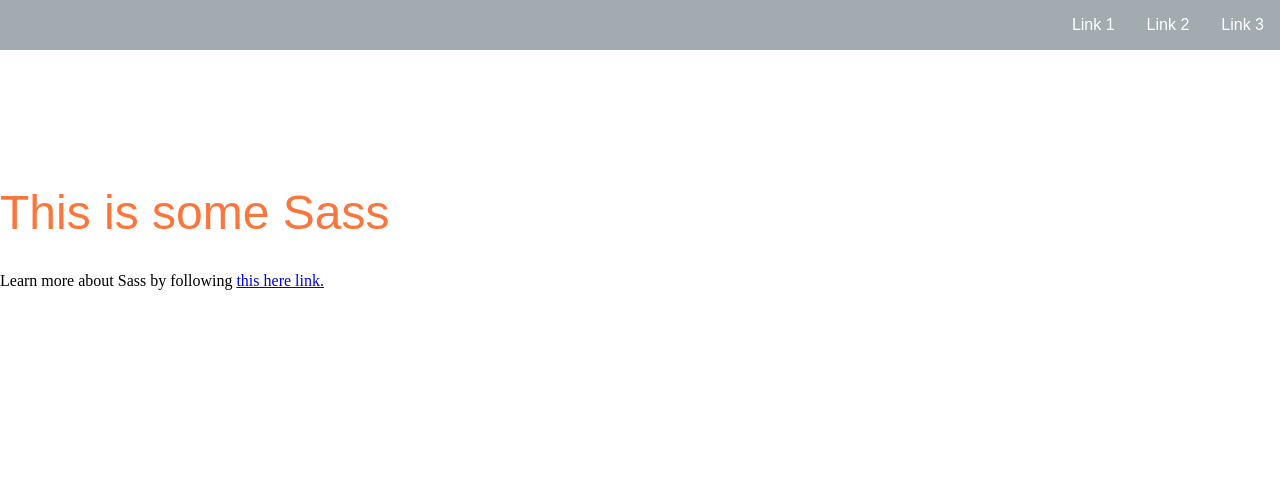
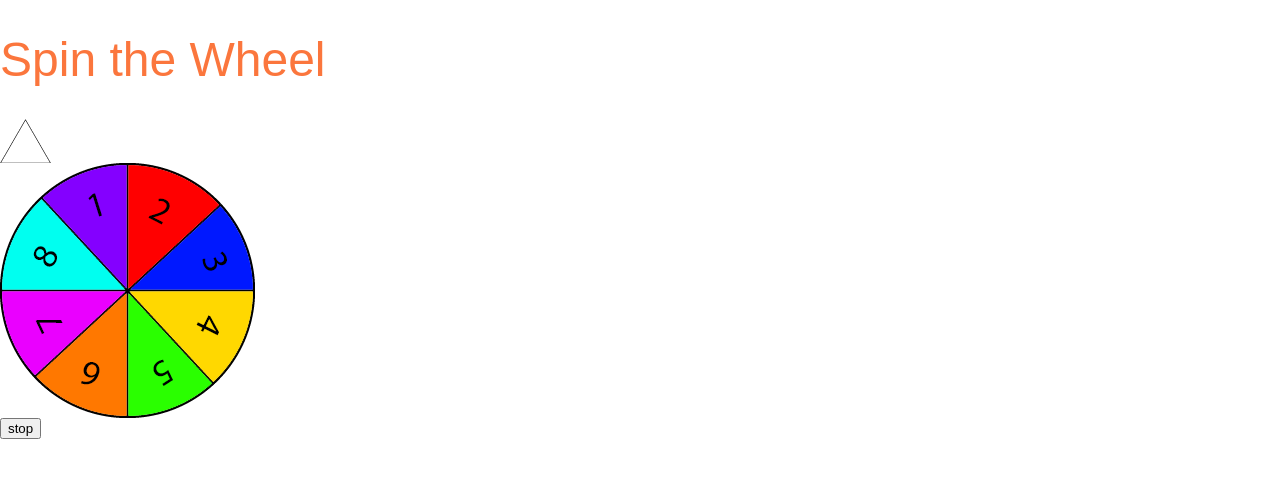
Before and after one commit to AphoticArk/415-class6, a website: page index.html in a window 1280 px wide. Drawn offline with Linux system fonts and the light colour scheme.

Commit message:
added content

```diff
--- a/index.html
+++ b/index.html
@@ -4,23 +4,17 @@
     <meta charset="UTF-8">
     <meta name="viewport" content="width=device-width, initial-scale=1.0">
     <meta http-equiv="X-UA-Compatible" content="ie=edge">
-    <title>Sass Demo</title>
+    <title>Spin the Wheel</title>
     <meta name="description" content="This is a demo for some Sassiness">
     <link href="css/style.css" rel="stylesheet">
 </head>
 <body>
-    <header>
-        <nav>
-            <ul class="menu">
-                <li><a href="#" class="menu-link">Link 1</a></li>
-                <li><a href="#" class="menu-link">Link 2</a></li>
-                <li><a href="#" class="menu-link">Link 3</a></li>
-            </ul>
-        </nav>
-    </header>
-    <div class="main"> </div>
-    <h1>This is some Sass</h1>
-    <p>Learn more about Sass by following <a href="https://sass-lang.com/" target="_blank">this here link.</a></p>
-
+    <h1>Spin the Wheel</h1>
+    <img src="point.png" alt="">
+    <img src="wheel.png" alt="">
+    <form class="my-form">
+        <!-- a button -->
+        <input class="button" type="button" value="stop">
+   </form>
 </body>
 </html>
--- a/sass/_base.scss
+++ b/sass/_base.scss
@@ -1,3 +1,3 @@
-.main {
+body {
      padding: 4vw 16vw;
 }
```
Also changed, not shown: point.png (added), wheel.png (added).
